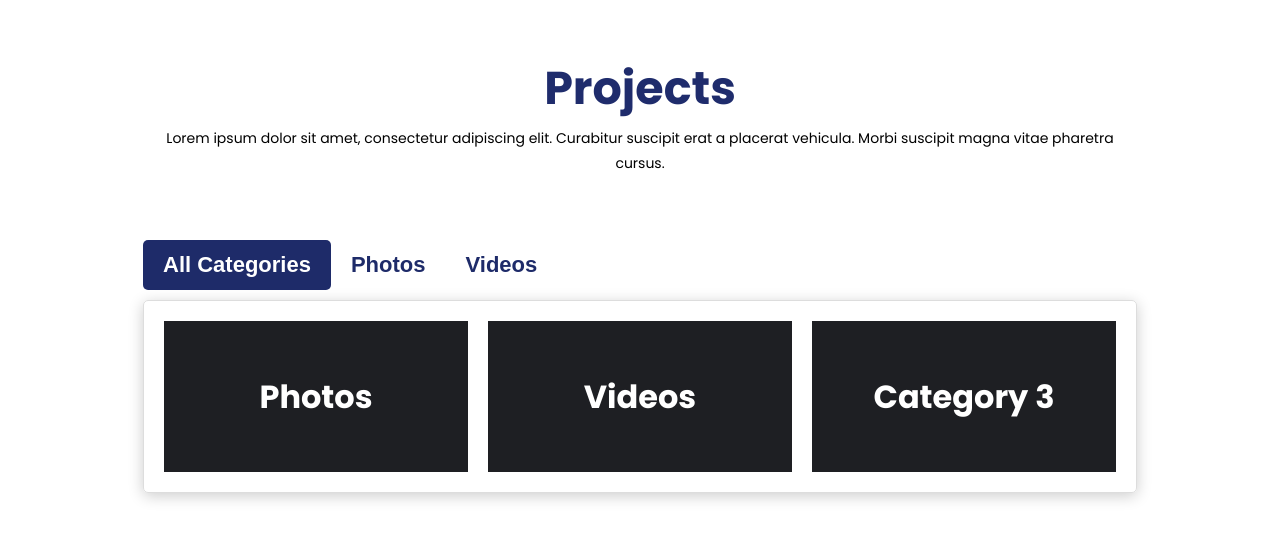
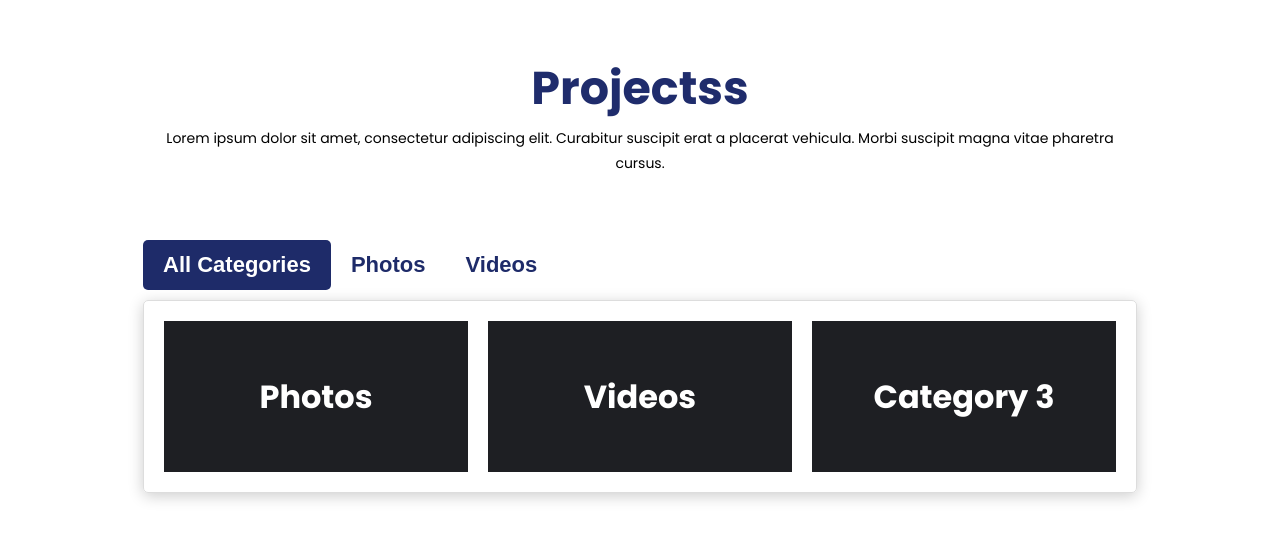
Before and after one commit to rjsoccer11/jayvee-site, a plain HTML site: page index.html in a window 1280 px wide. Shown: the part 403-963 px from the top of the page. Drawn offline with Linux system fonts and the light colour scheme.

Commit message:
Update index.html
try to upate

```diff
--- a/index.html
+++ b/index.html
@@ -51,7 +51,7 @@
             <div class="container">
                 <div class="flex-block row">
                    <div class="section-title">
-                      <h2 class="animate_ _ _animated animate_headShake animate_infinite">Projects</h2>
+                      <h2 class="animate_ _ _animated animate_headShake animate_infinite">Projectss</h2>
                       <p>Lorem ipsum dolor sit amet, consectetur adipiscing elit. Curabitur suscipit erat a placerat vehicula. Morbi suscipit magna vitae pharetra cursus.</p>
                     </div>
                 </div>
```
